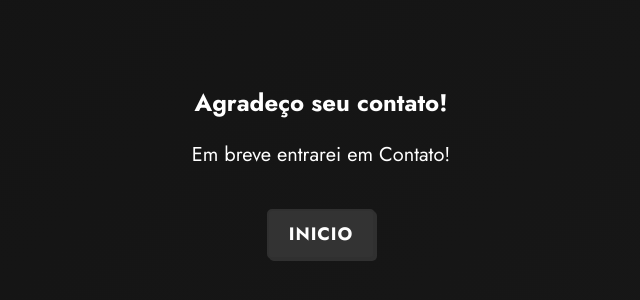
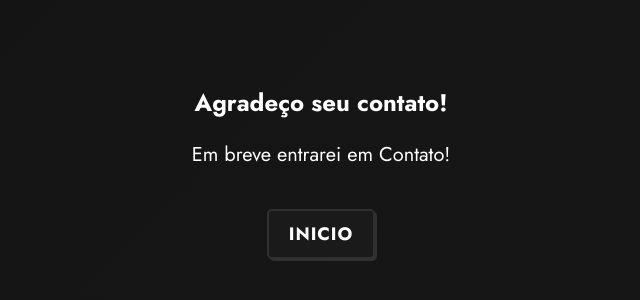
Before and after one commit to victorndesigner/victorscap, a plain HTML site: page obrigado.html in a window 1280 px wide. Shown: the part 218-518 px from the top of the page, without its empty margins (319-959 px from the left). Drawn offline with nearby package versions, Linux system fonts and the light colour scheme.

Commit message:
Update obrigado.css

```diff
--- a/css/obrigado.css
+++ b/css/obrigado.css
@@ -586,7 +586,7 @@ header.sticky{
     margin: 20px 0;
     text-decoration: none;
     color: #ffffff;
-    background-color: #333;
+    background-color: #1a1a1a;
     padding: 10px 20px;
     border-radius: 5px;
 }
```
